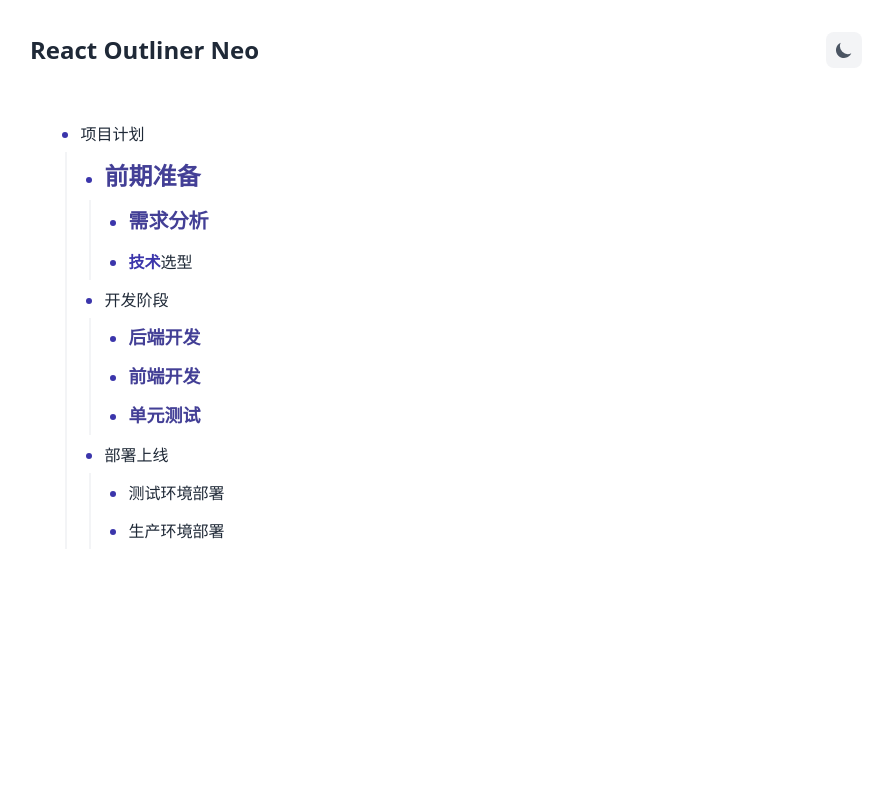
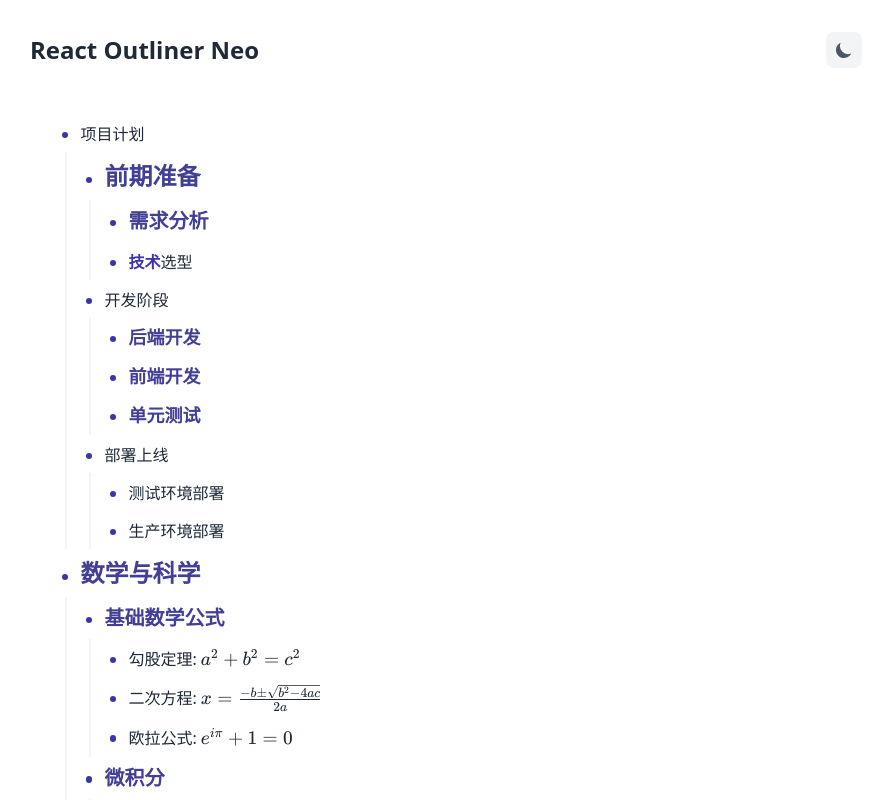
Before and after one commit to SSShooter/react-outliner, a React (Vite) app: page / in a window 1280 px wide. Shown: the top 800 px of the page, without its empty margins (194-1076 px from the left). Built offline with nearby package versions, Linux system fonts and the light colour scheme.

Commit message:
feat: add md & katex example

```diff
--- a/eslint.config.js
+++ b/eslint.config.js
@@ -23,6 +23,10 @@ export default tseslint.config(
         'warn',
         { allowConstantExport: true },
       ],
+      '@typescript-eslint/no-unused-vars': [
+        'error',
+        { caughtErrorsIgnorePattern: '^_' },
+      ],
     },
-  }
+  },
 );
--- a/package.json
+++ b/package.json
@@ -27,6 +27,7 @@
     "eslint-plugin-react-refresh": "^0.4.11",
     "globals": "^15.9.0",
     "jsdom": "^26.0.0",
+    "katex": "^0.16.22",
     "lucide-react": "^0.488.0",
     "marked": "^16.2.0",
     "postcss": "^8.4.35",
--- a/src/App.tsx
+++ b/src/App.tsx
@@ -1,42 +1,9 @@
 import { useState, useEffect } from 'react';
 import { Outliner } from './components/Outliner';
 import type { OutlineItem as OutlineItemType } from './types';
-import { marked } from 'marked';
-import { md2html } from './md2html'
-
-const example = [
-  {
-    id: 'root1',
-    topic: '项目计划',
-    children: [
-      {
-        id: '1-1',
-        topic: '# 前期准备',
-        children: [
-          { id: '1-1-1', topic: '## 需求分析', children: [] },
-          { id: '1-1-2', topic: '**技术**选型', children: [] },
-        ],
-      },
-      {
-        id: '1-2',
-        topic: '开发阶段',
-        children: [
-          { id: '1-2-1', topic: '### 后端开发', children: [] },
-          { id: '1-2-2', topic: '### 前端开发', children: [] },
-          { id: '1-2-3', topic: '### 单元测试', children: [] },
-        ],
-      },
-      {
-        id: '1-3',
-        topic: '部署上线',
-        children: [
-          { id: '1-3-1', topic: '测试环境部署', children: [] },
-          { id: '1-3-2', topic: '生产环境部署', children: [] },
-        ],
-      },
-    ],
-  },
-];
+import { markedWrapped } from './md2html';
+import { example } from './example';
+// import { md2html } from './md2html'
 
 function App() {
   const [data, setData] = useState<OutlineItemType[]>(example);
@@ -95,8 +62,8 @@ function App() {
             console.log(data);
             setData(data);
           }}
-          // markdown={(text) => marked.parse(text, { async: false }) as string}
-          markdown={md2html}
+          markdown={markedWrapped}
+          // markdown={md2html}
         />
       </div>
     </div>
--- a/src/components/OutlineItem.tsx
+++ b/src/components/OutlineItem.tsx
@@ -57,11 +57,11 @@ export function OutlineItem({
   useEffect(() => {
     if (contentRef.current && !isEditingRef.current) {
       const htmlContent = globalRef.markdown
-        ? globalRef.markdown(item.topic)
+        ? globalRef.markdown(item.topic, item)
         : item.topic;
       contentRef.current.innerHTML = htmlContent;
     }
-  }, [item.topic]);
+  }, [item.topic, item]);
 
   const handleFocus = () => {
     if (contentRef.current) {
@@ -182,7 +182,7 @@ export function OutlineItem({
       // 失去焦点后恢复HTML显示
       if (contentRef.current) {
         const htmlContent = globalRef.markdown
-          ? globalRef.markdown(markdownText)
+          ? globalRef.markdown(markdownText, item)
           : markdownText;
         contentRef.current.innerHTML = htmlContent;
       }
@@ -336,7 +336,7 @@ export function OutlineItem({
 
         <div
           ref={contentRef}
-          contentEditable={readonly ? false : true}
+          contentEditable={readonly ? false : 'plaintext-only'}
           onBlur={handleBlur}
           onFocus={handleFocus}
           onKeyDown={handleKeyDown}
--- a/src/components/Outliner.tsx
+++ b/src/components/Outliner.tsx
@@ -17,7 +17,7 @@ export interface OutlinerProps {
   data: OutlineData[];
   onChange?: (data: OutlineItemType[]) => void;
   readonly?: boolean;
-  markdown?: (text:string) => string;
+  markdown?: (text:string, item:OutlineItemType ) => string;
 }
 
 function generateId() {
--- /dev/null
+++ b/src/example.ts
@@ -0,0 +1,87 @@
+export const example = [
+  {
+    id: 'root1',
+    topic: '项目计划',
+    children: [
+      {
+        id: '1-1',
+        topic: '# 前期准备',
+        children: [
+          { id: '1-1-1', topic: '## 需求分析', children: [] },
+          { id: '1-1-2', topic: '**技术**选型', children: [] },
+        ],
+      },
+      {
+        id: '1-2',
+        topic: '开发阶段',
+        children: [
+          { id: '1-2-1', topic: '### 后端开发', children: [] },
+          { id: '1-2-2', topic: '### 前端开发', children: [] },
+          { id: '1-2-3', topic: '### 单元测试', children: [] },
+        ],
+      },
+      {
+        id: '1-3',
+        topic: '部署上线',
+        children: [
+          { id: '1-3-1', topic: '测试环境部署', children: [] },
+          { id: '1-3-2', topic: '生产环境部署', children: [] },
+        ],
+      },
+    ],
+  },
+  {
+    id: 'root2',
+    topic: '# 数学与科学',
+    children: [
+      {
+        id: '2-1',
+        topic: '## 基础数学公式',
+        children: [
+          { id: '2-1-1', topic: '勾股定理: $a^2 + b^2 = c^2$', children: [] },
+          { id: '2-1-2', topic: '二次方程: $x = \\frac{-b \\pm \\sqrt{b^2-4ac}}{2a}$', children: [] },
+          { id: '2-1-3', topic: '欧拉公式: $e^{i\\pi} + 1 = 0$', children: [] },
+        ],
+      },
+      {
+        id: '2-2',
+        topic: '## 微积分',
+        children: [
+          { id: '2-2-1', topic: '导数定义: $f\'(x) = \\lim_{h \\to 0} \\frac{f(x+h) - f(x)}{h}$', children: [] },
+          { id: '2-2-2', topic: '积分: $\\int_a^b f(x)dx$', children: [] },
+          { id: '2-2-3', topic: '牛顿-莱布尼茨公式: $\\int_a^b f\'(x)dx = f(b) - f(a)$', children: [] },
+        ],
+      },
+      {
+        id: '2-3',
+        topic: '## 统计学',
+        children: [
+          { id: '2-3-1', topic: '正态分布: $f(x) = \\frac{1}{\\sigma\\sqrt{2\\pi}}e^{-\\frac{(x-\\mu)^2}{2\\sigma^2}}$', children: [] },
+          { id: '2-3-2', topic: '标准差: $\\sigma = \\sqrt{\\frac{\\sum(x_i - \\mu)^2}{N}}$', children: [] },
+        ],
+      },
+    ],
+  },
+  {
+    id: 'root3',
+    topic: '# Markdown 语法测试',
+    children: [
+      {
+        id: '3-1',
+        topic: '## 文本格式',
+        children: [
+          { id: '3-1-1', topic: '**粗体文本** 和 *斜体文本*', children: [] },
+          { id: '3-1-2', topic: '~~删除线~~ 和 `行内代码`', children: [] },
+          { id: '3-1-3', topic: '> 这是一个引用块', children: [] },
+        ],
+      },
+      {
+        id: '3-3',
+        topic: '## 链接',
+        children: [
+          { id: '3-3-1', topic: '[GitHub](https://github.com)', children: [] },
+        ],
+      },
+    ],
+  },
+];
--- a/src/md2html.ts
+++ b/src/md2html.ts
@@ -1,3 +1,7 @@
+import { marked, Tokens } from "marked";
+import 'katex/dist/katex.min.css'
+import katex from 'katex'
+
 /**
  * 将 Markdown 字符串转换为 HTML
  * 支持：
@@ -145,7 +149,7 @@ export function md2html(md: string): string {
     let html = '<table><thead><tr>';
     headers.forEach(h => (html += `<th>${h}</th>`));
     html += '</tr></thead><tbody>';
-    body.forEach((row:string[]) => {
+    body.forEach((row: string[]) => {
       html += '<tr>';
       row.forEach(c => (html += `<td>${c}</td>`));
       html += '</tr>';
@@ -200,3 +204,39 @@ export function md2html(md: string): string {
 
   return md.trim();
 }
+
+export const markedWrapped = (text: string, ) => {
+  if (!text) return ''
+  // if (!obj.useMd) return text
+  try {
+    // Configure marked renderer to add target="_blank" to links
+    const renderer = {
+      link(token: Tokens.Link) {
+        const href = token.href || ''
+        const title = token.title ? ` title="${token.title}"` : ''
+        const text = token.text || ''
+        return `<a href="${href}"${title} target="_blank">${text}</a>`
+      },
+    }
+
+    // let html = md2html(text)
+
+    // Handle display math ($$...$$)
+    text = text.replace(/\$\$([^$]+)\$\$/g, (_, math) => {
+      return katex.renderToString(math.trim(), { displayMode: true, output: 'html' })
+    })
+
+    // Handle inline math ($...$)
+    text = text.replace(/\$([^$]+)\$/g, (_, math) => {
+      return katex.renderToString(math.trim(), { displayMode: false, output: 'html' })
+    })
+
+    marked.use({ renderer, gfm: true })
+    const html = marked(text) as string
+
+    return html.trim()
+  } catch (error) {
+    console.log('md2html error', error)
+    return text
+  }
+}
--- a/src/utils/globalRef.ts
+++ b/src/utils/globalRef.ts
@@ -1,3 +1,5 @@
-export const globalRef :{
-    markdown?: (text:string) => string;
-}= { markdown: undefined };
+import { OutlineItem } from '../types';
+
+export const globalRef: {
+  markdown?: (text: string, item: OutlineItem) => string;
+} = { markdown: undefined };
```
Also changed, not shown: 1 other file (tests, documents, lock files or other folders).
